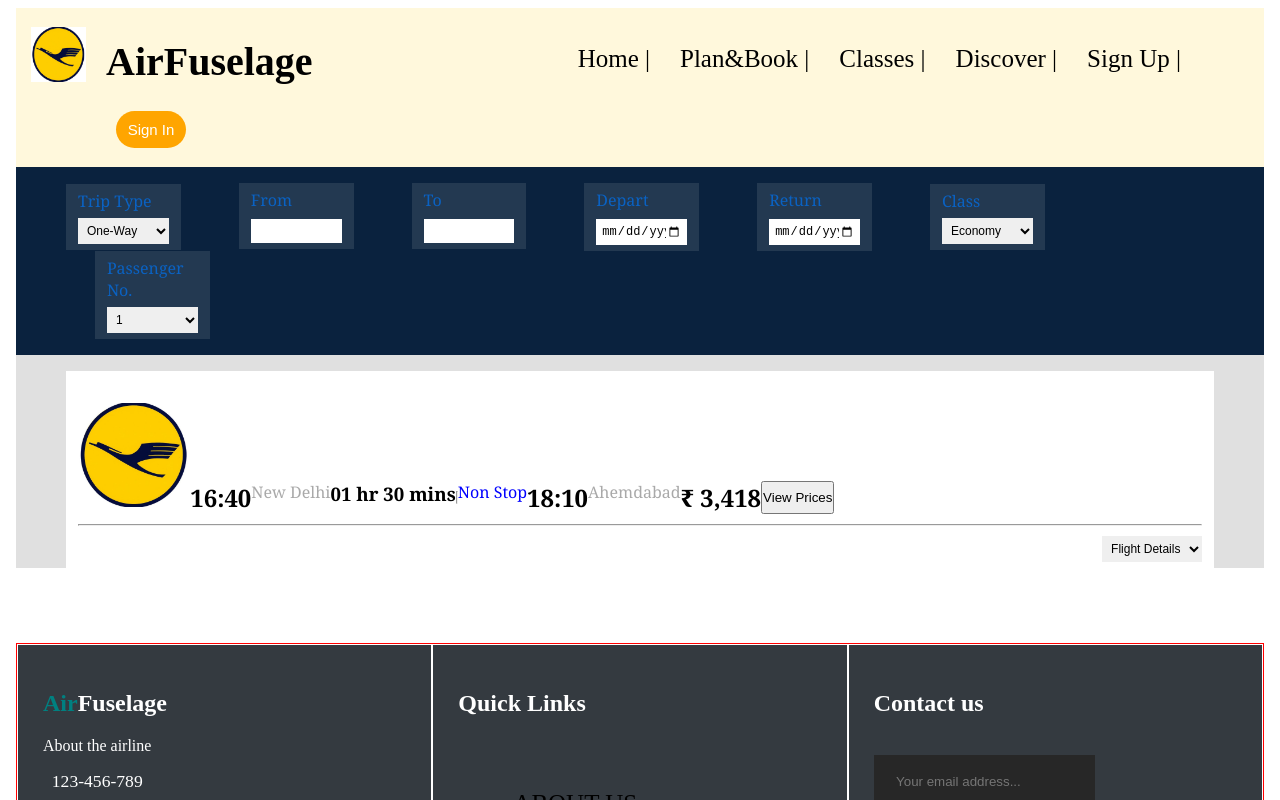
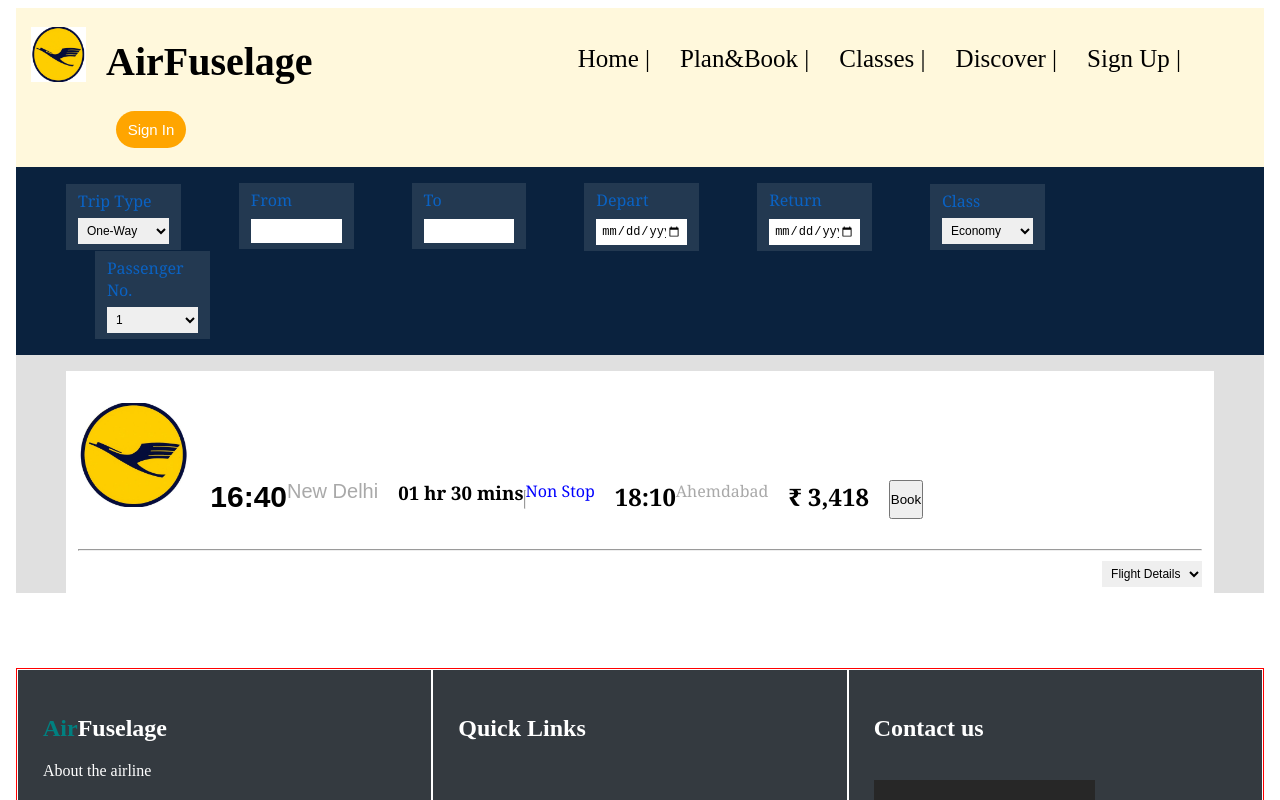
Before and after one commit to Arunimarajkiran/AngularComponent, an Angular app: page /flightview in a window 1280 px wide. Shown: the top 800 px of the page. Built offline with nearby package versions, Linux system fonts and the light colour scheme.

Commit message:
flight view

```diff
--- a/src/app/flight-view/flight-view.component.css
+++ b/src/app/flight-view/flight-view.component.css
@@ -57,6 +57,7 @@
 }
 .card div{
     display: inline-flex;
+    padding: 10px 10px;
 }
 .flight_details{
     float: right;
@@ -67,3 +68,15 @@
     border: none;
     width: 100%;
 }
+.card card_content{
+    text-align: top;
+    padding: 10px;
+}
+.time {
+    color: #000;
+    font-family: Lato-Bold,Arial,Helvetica,sans-serif;
+    font-size: 20px;
+    position: relative;
+    margin-bottom: 5px;
+
+}
--- a/src/app/flight-view/flight-view.component.html
+++ b/src/app/flight-view/flight-view.component.html
@@ -60,7 +60,7 @@
       <div class="card">
         <img src="./assets/air2.jpg" style="width:10%">
         <div class="card_content">
-          <div >
+          <div class="time">
             <h1><b>16:40</b></h1><br>
             <p style="color: darkgray;">New Delhi</p>
           </div>
@@ -77,7 +77,7 @@
             <h1><b>₹ 3,418</b></h1>
           </div>
           <div >
-            <button class="button button2">View Prices</button>
+            <button class="button button2">Book</button>
           </div>
         </div>
       </div>
```
